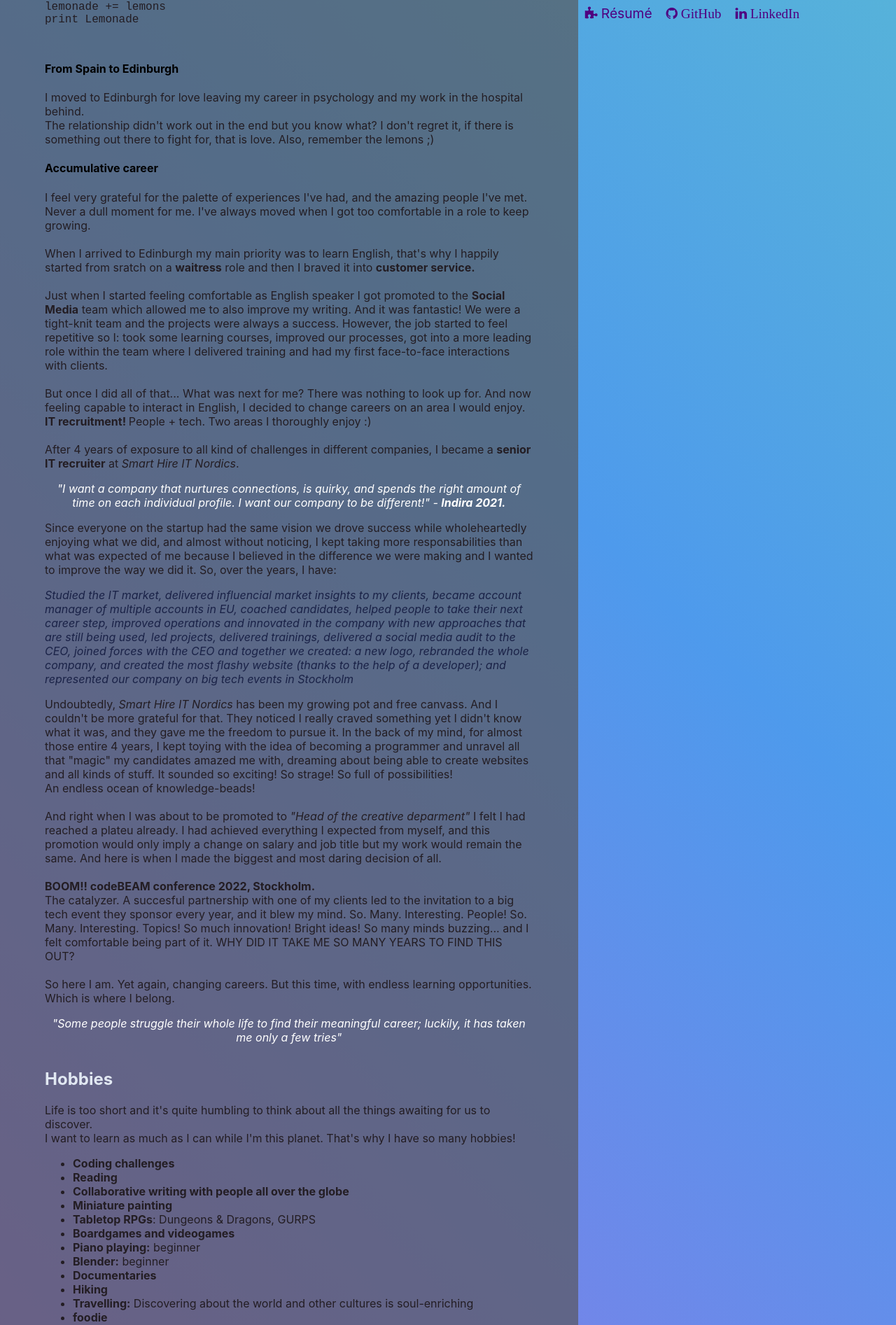
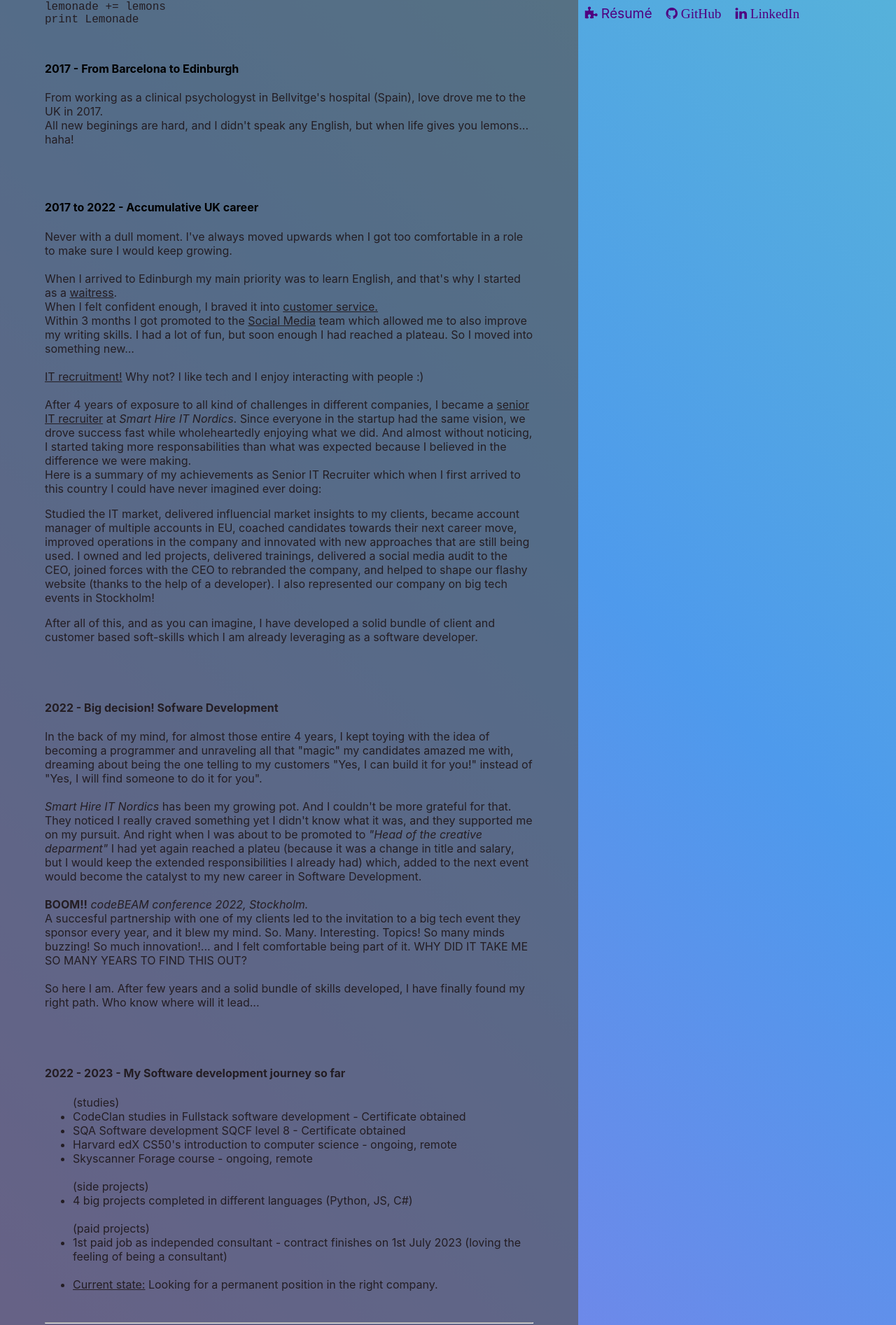
Before and after one commit to Laufley/old_portfolio, a React (Create React App) app: page /Personal in a window 1280 px wide. Shown: the part 759-2652 px from the top of the page at 70% size. Built offline with nearby package versions, Linux system fonts and the light colour scheme; a web font is replaced by a local one.

Commit message:
shortened portfolio

```diff
--- a/src/Components/Personal.js
+++ b/src/Components/Personal.js
@@ -1,4 +1,4 @@
-import {React, useState} from 'react'
+import { React, useState } from 'react'
 import './Personal.css';
 import styled from 'styled-components';
 import Header from '../Components/Header';
@@ -12,10 +12,10 @@ const Text = styled.p`
   color: rgb(35, 29, 35);
 `;
 
-const PersonalContainer = styled.div `
+const PersonalContainer = styled.div`
 position: relative;
 `
-const Life = styled.h2 `
+const Life = styled.h2`
 position: absolute;
 top: 100%;
 padding-top: 2rem;
@@ -26,11 +26,10 @@ padding-top: 13%;
 `
 
 const Personal = () => {
-
     const [route, setRoute] = useState('/personal');
 
     return (
-        <div>
+    <>
         <Header route={route} setRoute={setRoute} />
         {route === '/personal' && <div>
                     <div id='personal-aside'>
@@ -46,6 +45,7 @@ const Personal = () => {
                             <div id='personal-intro'><h1>I'm an explorer, a geek, and a bit of a goof</h1></div>
                             <Life className='psection-header'>Life</Life>
                         </PersonalContainer>
+
                         <Pre><Text>
                             life = list(range(1, 1001)) <br></br>
                             print(life)<br></br><br></br>
@@ -55,77 +55,99 @@ const Personal = () => {
                             lemonade += lemons<br></br>
                             print Lemonade</Text>
                         </Pre>
-            <section>
-                <h4>From Spain to Edinburgh</h4>
-                <Text>I moved to Edinburgh for love leaving my career in psychology and my work in the hospital behind.
-                    <br></br>The relationship didn't work out in the end but you know what? I don't regret it, if there is something out there to fight for, that is love. Also, remember the lemons ;) </Text>
 
-                <h4>Accumulative career</h4>
+                        <div id='personal-life-grid'>
+                            <section id='career-history'>
+                                <h4>2017 - From Barcelona to Edinburgh</h4>
+                                <Text>From working as a clinical psychologyst in Bellvitge's hospital (Spain), love drove me to the UK in 2017.
+                                    <br></br>All new beginings are hard, and I didn't speak any English, but when life gives you lemons... haha!
+                                </Text>
+
+                                <br></br><br></br>
+                                <h4> 2017 to 2022 - Accumulative UK career</h4>
                                 <Text>
-                I feel very grateful for the palette of experiences I've had, and the amazing people I've met.<br></br>
-                Never a dull moment for me. I've always moved when I got too comfortable in a role to keep growing. <br></br><br></br>
+                                    Never with a dull moment. I've always moved upwards when I got too comfortable in a role to make sure I would keep growing. <br></br><br></br>
+                                    When I arrived to Edinburgh my main priority was to learn English, and that's why I started as a <u>waitress</u>.
+                                    <br></br>
+                                    When I felt confident enough, I braved it into <u>customer service.</u><br></br>
+                                    Within 3 months I got promoted to the <u>Social Media</u> team which allowed me to also improve my writing skills. I had a lot of fun, but soon enough I had reached a plateau. So I moved into something new... <br></br><br></br>
+                                    <u>IT recruitment!</u> Why not? I like tech and I enjoy interacting with people :)<br></br><br></br>
+                                    After 4 years of exposure to all kind of challenges in different companies, I became a <u>senior IT recruiter</u> at <i> Smart Hire IT Nordics</i>.
+                                    Since everyone in the startup had the same vision, we drove success fast while wholeheartedly enjoying what we did. And almost without noticing, I started taking more responsabilities than what was expected because I believed in the difference we were making.
+                                    <br></br>
+                                    Here is a summary of my achievements as Senior IT Recruiter which when I first arrived to this country I could have never imagined ever doing:
+                                    <br></br><p id='summary-rec_skills'> Studied the IT market, delivered influencial market insights to my clients, became account manager of multiple accounts in EU, coached candidates towards their next career move, improved operations in the company and innovated with new approaches that are still being used. I owned and led projects, delivered trainings, delivered a social media audit to the CEO, joined forces with the CEO to rebranded the company, and helped to shape our flashy website (thanks to the help of a developer). I also represented our company on big tech events in Stockholm!</p>
+                                    After all of this, and as you can imagine, I have developed a solid bundle of client and customer based soft-skills which I am already leveraging as a software developer.<br></br>
 
-                When I arrived to Edinburgh my main priority was to learn English, that's why I happily started from sratch on a <b>waitress</b> role and then I braved it into <b>customer service.</b><br></br><br></br>
-                Just when I started feeling comfortable as English speaker I got promoted to the <b>Social Media</b> team which allowed me to also improve my writing. And it was fantastic! We were a tight-knit team and the projects were always a success. However, the job started to feel repetitive so I: took some learning courses, improved our processes, got into a more leading role within the team where I delivered training and had my first face-to-face interactions with clients. <br></br><br></br>
+                                    <br></br><br></br><br></br>
+                                    <h4> 2022 - Big decision! Sofware Development</h4>
+                                    In the back of my mind, for almost those entire 4 years, I kept toying with the idea of becoming a programmer and unraveling all that "magic" my candidates amazed me with, dreaming about being the one telling to my customers "Yes, I can build it for you!" instead of "Yes, I will find someone to do it for you". <br></br>
+                                    <br></br>
+                                    <i>Smart Hire IT Nordics</i> has been my growing pot. And I couldn't be more grateful for that. They noticed I really craved something yet I didn't know what it was, and they supported me on my pursuit.
+                                    And right when I was about to be promoted to <i>"Head of the creative deparment"</i> I had yet again reached a plateu (because it was a change in title and salary, but I would keep the extended responsibilities I already had) which, added to the next event would become the catalyst to my new career in Software Development.
+                                    <br></br> <br></br>
+                                    <b>BOOM!!</b><i> codeBEAM conference 2022, Stockholm.</i><br></br>
+                                    A succesful partnership with one of my clients led to the invitation to a big tech event they sponsor every year, and it blew my mind. So. Many. Interesting. Topics! So many minds buzzing! So much innovation!... and I felt comfortable being part of it. WHY DID IT TAKE ME SO MANY YEARS TO FIND THIS OUT?<br></br><br></br>
+                                    So here I am. After few years and a solid bundle of skills developed, I have finally found my right path.
+                                    Who know where will it lead...
 
-                But once I did all of that... What was next for me? There was nothing to look up for. And now feeling capable to interact in English, I decided to change careers on an area I would enjoy. <b> IT recruitment! </b> People + tech. Two areas I thoroughly enjoy :)<br></br><br></br>
 
-                After 4 years of exposure to all kind of challenges in different companies, I became a <b>senior IT recruiter</b> at <i> Smart Hire IT Nordics</i>.<br></br>
+                                    <br></br><br></br><br></br><br></br>
+                                    <h4> 2022 - 2023 - My Software development journey so far</h4>
+                                    <ul>
+                                        (studies)
+                                        <li>CodeClan studies in Fullstack software development - Certificate obtained</li>
+                                        <li>SQA Software development SQCF level 8 - Certificate obtained </li>
+                                        <li>Harvard edX CS50's introduction to computer science - ongoing, remote </li>
+                                        <li>Skyscanner Forage course - ongoing, remote</li><br></br>
+                                        (side projects)
+                                        <li>4 big projects completed in different languages (Python, JS, C#)</li> <br></br>
+                                        (paid projects)
+                                        <li>1st paid job as independed consultant - contract finishes on 1st July 2023 (loving the feeling of being a consultant) </li><br></br>
+                                        <li><u>Current state:</u> Looking for a permanent position in the right company.</li>
+                                    </ul>
 
-                <p style={{ fontStyle: 'italic', color: 'white', textAlign: 'center'}}>"I want a company that nurtures connections, is quirky, and spends the right amount of time on each individual profile. I want our company to be different!" - <b>Indira 2021.</b></p>
-                Since everyone on the startup had the same vision we drove success while wholeheartedly enjoying what we did, and almost without noticing, I kept taking more responsabilities than what was expected of me because I believed in the difference we were making and I wanted to improve the way we did it. So, over the years, I have: <p style={{fontStyle : 'italic', color: 'rgba(26, 34, 71)'}} > Studied the IT market, delivered influencial market insights to my clients, became account manager of multiple accounts in EU, coached candidates, helped people to take their next career step, improved operations and innovated in the company with new approaches that are still being used, led projects, delivered trainings, delivered a social media audit to the CEO, joined forces with the CEO and together we created: a new logo, rebranded the whole company, and created the most flashy website (thanks to the help of a developer); and represented our company on big tech events in Stockholm</p>
-
-                Undoubtedly, <i>Smart Hire IT Nordics</i> has been my growing pot and free canvass. And I couldn't be more grateful for that. They noticed I really craved something yet I didn't know what it was, and they gave me the freedom to pursue it. In the back of my mind, for almost those entire 4 years, I kept toying with the idea of becoming a programmer and unravel all that "magic" my candidates amazed me with, dreaming about being able to create websites and all kinds of stuff. It sounded so exciting! So strage! So full of possibilities!<br></br>An endless ocean of knowledge-beads! <br></br><br></br>
-
-                And right when I was about to be promoted to <i>"Head of the creative deparment"</i> I felt I had reached a plateu already. I had achieved everything I expected from myself, and this promotion would only imply a change on salary and job title but my work would remain the same. And here is when I made the biggest and most daring decision of all.<br></br><br></br>
-
-               <b>BOOM!! codeBEAM conference 2022, Stockholm.</b><br></br>
-               The catalyzer.
-               A succesful partnership with one of my clients led to the invitation to a big tech event they sponsor every year, and it blew my mind. So. Many. Interesting. People!  So. Many. Interesting. Topics! So much innovation! Bright ideas! So many minds buzzing... and I felt comfortable being part of it. WHY DID IT TAKE ME SO MANY YEARS TO FIND THIS OUT?<br></br><br></br>
-
-                So here I am. Yet again, changing careers. But this time, with endless learning opportunities.<br></br>
-                Which is where I belong.
-                <p style= {{fontStyle: 'italic', textAlign: 'center', color: 'white'}} >"Some people struggle their whole life to find their meaningful career; luckily, it has taken me only a few tries"</p>
-
+                                    <br></br><hr></hr>
                                 </Text>
                             </section>
-            <section>
+
+
+                            <section id='hobbies'>
                                 <h2 className='psection-header'>Hobbies</h2>
                                 <Text>
-                Life is too short and it's quite humbling to think about all the things awaiting for us to discover.<br></br>
-                I want to learn as much as I can while I'm this planet. That's why I have so many hobbies!
+                                    Life is too short and there is so much to discover.<br></br>
+                                    I want to learn as much as I can while I'm alive. That's why I have so many hobbies!
                                 </Text>
-                <ul>
-                    <Text>
-                    <li><b>Coding challenges</b></li>
-                    <li><b>Reading</b></li>
-                    <li><b>Collaborative writing with people all over the globe</b></li>
+                                <ol>
+                                        <li><b>Code challenges</b></li>
                                         <li><b>Miniature painting</b></li>
                                         <li><b>Tabletop RPGs</b>: Dungeons & Dragons, GURPS</li>
                                         <li><b>Boardgames and videogames</b></li>
-                    <li><b>Piano playing:</b> beginner</li>
-                    <li><b>Blender:</b> beginner</li>
-                    <li><b>Documentaries</b></li>
+                                        <li><b>Reading</b></li>
+                                        <li><b>Writing collaboratively with people around the world</b></li>
+                                        <li><b>Piano:</b> beginner</li>
+                                        <li><b>video editing:</b> beginner</li>
+                                        <li><b>Watching documentaries</b></li>
                                         <li><b>Hiking</b></li>
                                         <li><b>Travelling:</b> Discovering about the world and other cultures is soul-enriching</li>
-                    <li><b>foodie</b></li>
+                                        <li><b>Foodie</b></li>
                                         <li><b>Improving and fixing stuff:</b> I can't help it.</li>
-                    </Text>
-                </ul>
+                                </ol>
                             </section>
-            <section>
+
+                            <section id='volunteering'>
                                 <h2 className='psection-header'>Causes I care about</h2>
                                 <ul><Text>
                                     <li>
                                         <b>Sustainability: </b>
-                        I have helped turtles in the Antartic, corals in the French Polynesia, trees around the world, and local bee hives.<br></br>
-                        Explore more: <a className='sustainability-links' href='https://coralgardeners.org/?gclid=Cj0KCQiAorKfBhC0ARIsAHDzsltT9yk3irj3A4zYIL7wTQ23F5pQOGthgfFGkn8cTWUnBSO2gzywKuQaAp7SEALw_wcB'> CoralGardeners</a>, <a className='sustainability-links' href='https://support.wwf.org.uk/adopt-an-animal'> WWF animals</a>
+                                        I have helped turtles in the Antartic, corals in the French Polynesia, trees around the world, and local bee hives. Explore more here: <a className='sustainability-links' href='https://coralgardeners.org/?gclid=Cj0KCQiAorKfBhC0ARIsAHDzsltT9yk3irj3A4zYIL7wTQ23F5pQOGthgfFGkn8cTWUnBSO2gzywKuQaAp7SEALw_wcB'> CoralGardeners</a>, <a className='sustainability-links' href='https://support.wwf.org.uk/adopt-an-animal'> WWF animals</a>
                                     </li>
                                     <li><b>Children in impoverished environments</b></li>
                                     <li><b>Education and distribution of ressources across the globe</b> </li>
                                 </Text>
                                 </ul>
                             </section>
+
                             <section>
                                 <h2 className='psection-header'>And...</h2>
                                 <p className='duck-name'>
@@ -142,10 +164,16 @@ const Personal = () => {
                                 </p>
                             </section>
                         </div>
-        </div>}
                     </div>
-
-    );
+        </div>
+        }
+    </>
+    )
 }
 
+
+
+
+
+
 export default Personal
--- a/src/Containers/Home.js
+++ b/src/Containers/Home.js
@@ -104,13 +104,13 @@ const Home = () =>{
 
                     </p>
             <h2 className='section-header'>Databases:</h2>
-            <p style={{color: 'rgb(35, 29, 35)'}}> SQL, MongoDB</p>
+            <p style={{color: 'rgb(35, 29, 35)'}}> <b>SQL, MongoDB </b></p>
 
 
             <h2 className='section-header'>Testing tools:</h2>
             <p style={{color: 'rgb(35, 29, 35)'}}>Experience with unit testing, integration testing, and systems testing.
                 <br></br>
-                Unittest, Pytest, Mocha, Cypress.
+                <b>Unittest, Pytest, Mocha, Cypress. </b>
             </p>
 
 
```
Also changed, not shown: 1 other file (tests, documents, lock files or other folders). Lines whose indentation alone changed are shown as unchanged.
